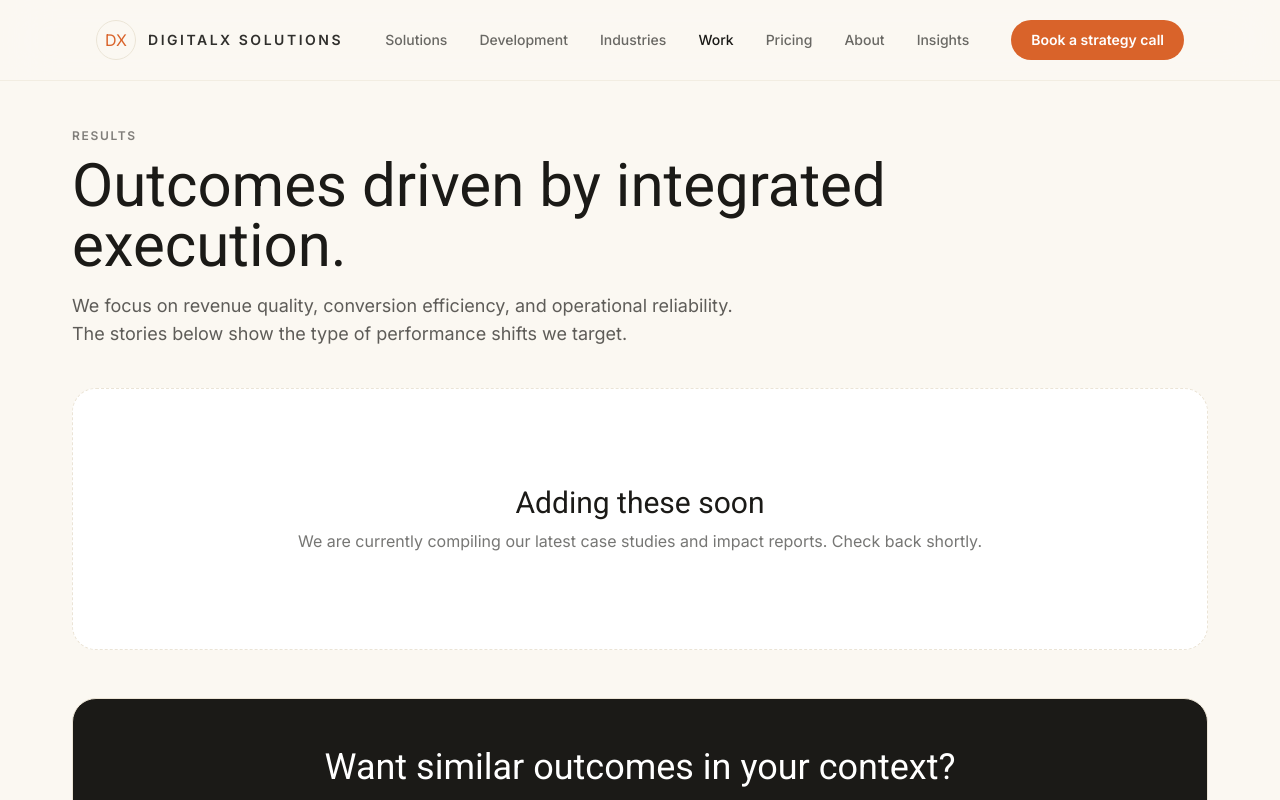
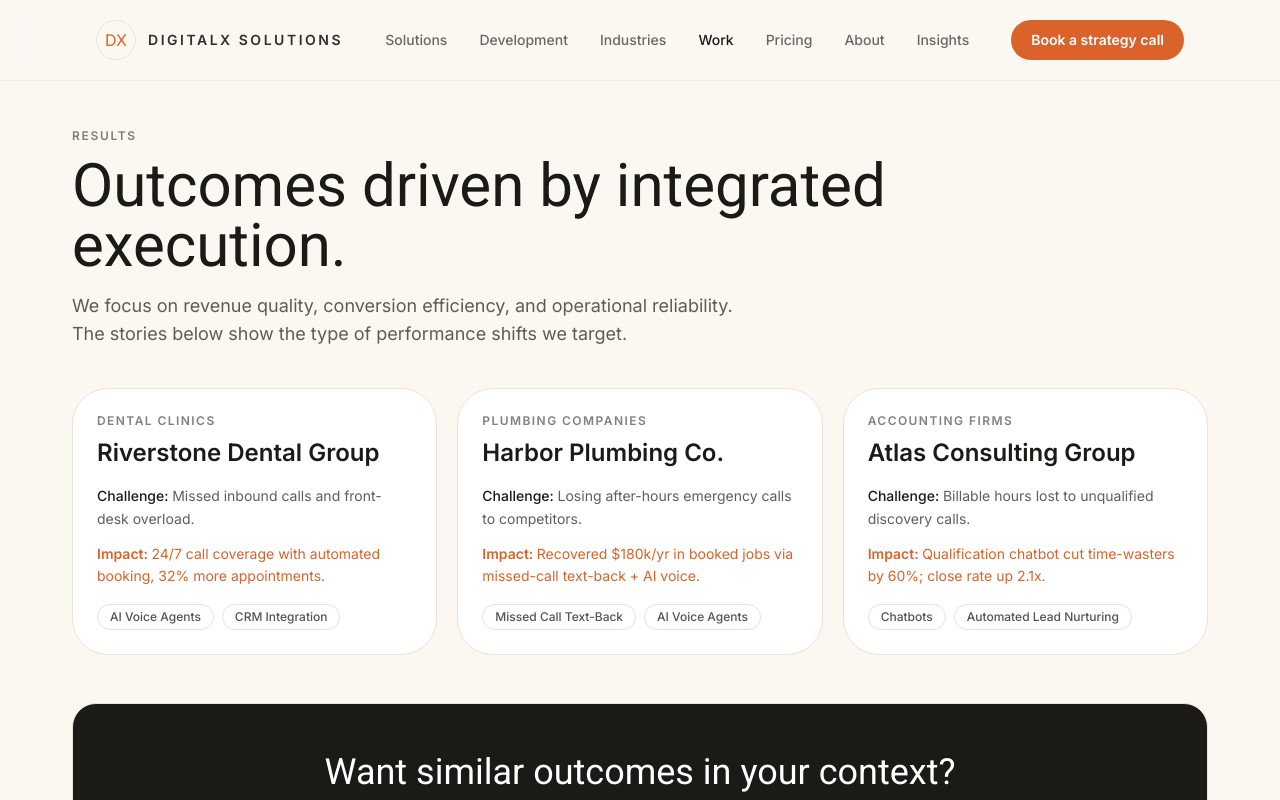
Before and after one commit to ahsan-arch/digitalx-solutions, a Next.js app: page /work in a window 1280 px wide. Shown: the top 800 px of the page. Built offline with nearby package versions, Linux system fonts and the light colour scheme.

Commit message:
Revert "Hide case study result blocks temporarily behind coming soon placeholders"
This reverts commit 8a05e18f42e12430890e86a02d5ce459358777a3.

```diff
--- a/src/app/page.tsx
+++ b/src/app/page.tsx
@@ -161,14 +161,7 @@ export default function HomePage() {
               See all case studies
             </Link>
           </div>
-
-            <div className="flex flex-col items-center justify-center rounded-3xl border border-border border-dashed bg-surface-50 py-20 text-center">
-              <h3 className="font-display text-2xl text-foreground">Adding these soon</h3>
-              <p className="mt-2 text-sm text-foreground/60">We are currently compiling our latest case studies.</p>
-            </div>
-
-            {/*
-            <div className="grid gap-5 md:grid-cols-3 hidden">
+          <div className="grid gap-5 md:grid-cols-3">
             {results.map((result) => (
               <article key={result.client} className="rounded-2xl border border-border bg-surface-50 p-6">
                 <p className="text-xs font-semibold uppercase tracking-[0.12em] text-foreground/55">{result.industry}</p>
@@ -178,7 +171,13 @@ export default function HomePage() {
               </article>
             ))}
           </div>
-            */}
+        </section>
+
+        <section className="container-shell mt-16">
+          <div className="grid gap-5 md:grid-cols-3">
+            {testimonials.map((testimonial) => (
+              <blockquote key={testimonial.author} className="rounded-2xl border border-border bg-white p-6">
+                <p className="text-sm leading-relaxed text-foreground/72">&quot;{testimonial.quote}&quot;</p>
                 <footer className="mt-4 text-sm font-medium text-foreground">{testimonial.author}</footer>
                 <p className="text-xs text-foreground/60">{testimonial.role}</p>
               </blockquote>
--- a/src/app/work/page.tsx
+++ b/src/app/work/page.tsx
@@ -32,13 +32,7 @@ export default function WorkPage() {
                 </p>
             </section>
 
-            <section className="container-shell mt-10">
-                <div className="flex flex-col items-center justify-center rounded-3xl border border-border border-dashed bg-surface-50 py-24 text-center">
-                    <h2 className="font-display text-2xl text-foreground md:text-3xl">Adding these soon</h2>
-                    <p className="mt-2 text-sm text-foreground/60 md:text-base">We are currently compiling our latest case studies and impact reports. Check back shortly.</p>
-                </div>
-                {/*
-                <div className="grid gap-5 md:grid-cols-3 hidden">
+            <section className="container-shell mt-10 grid gap-5 md:grid-cols-3">
                 {results.map((result) => (
                     <Link
                         key={result.slug}
@@ -67,8 +61,6 @@ export default function WorkPage() {
                         </div>
                     </Link>
                 ))}
-                </div>
-                */}
             </section>
 
             <section className="container-shell mt-12">
```
Lines whose indentation alone changed are shown as unchanged.
